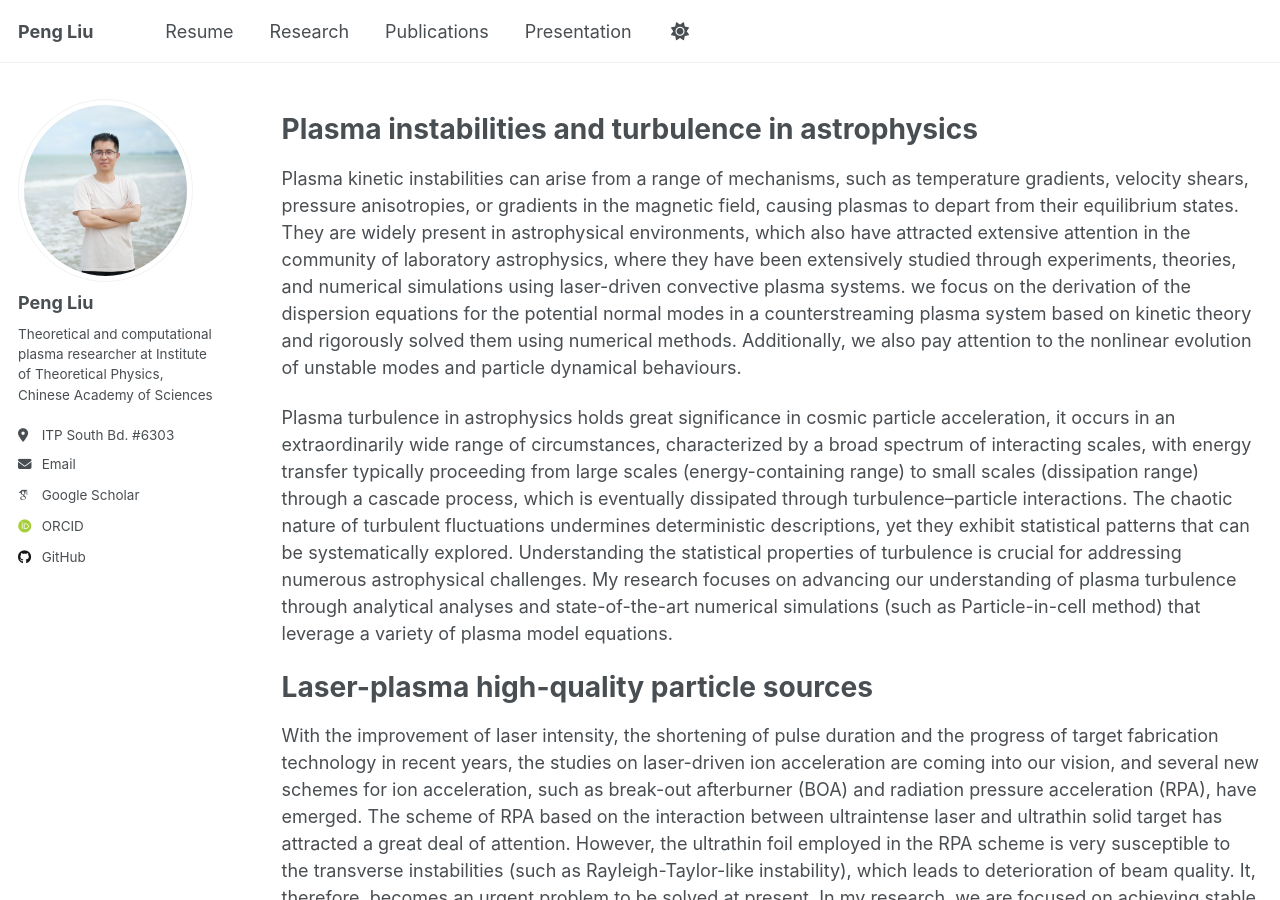
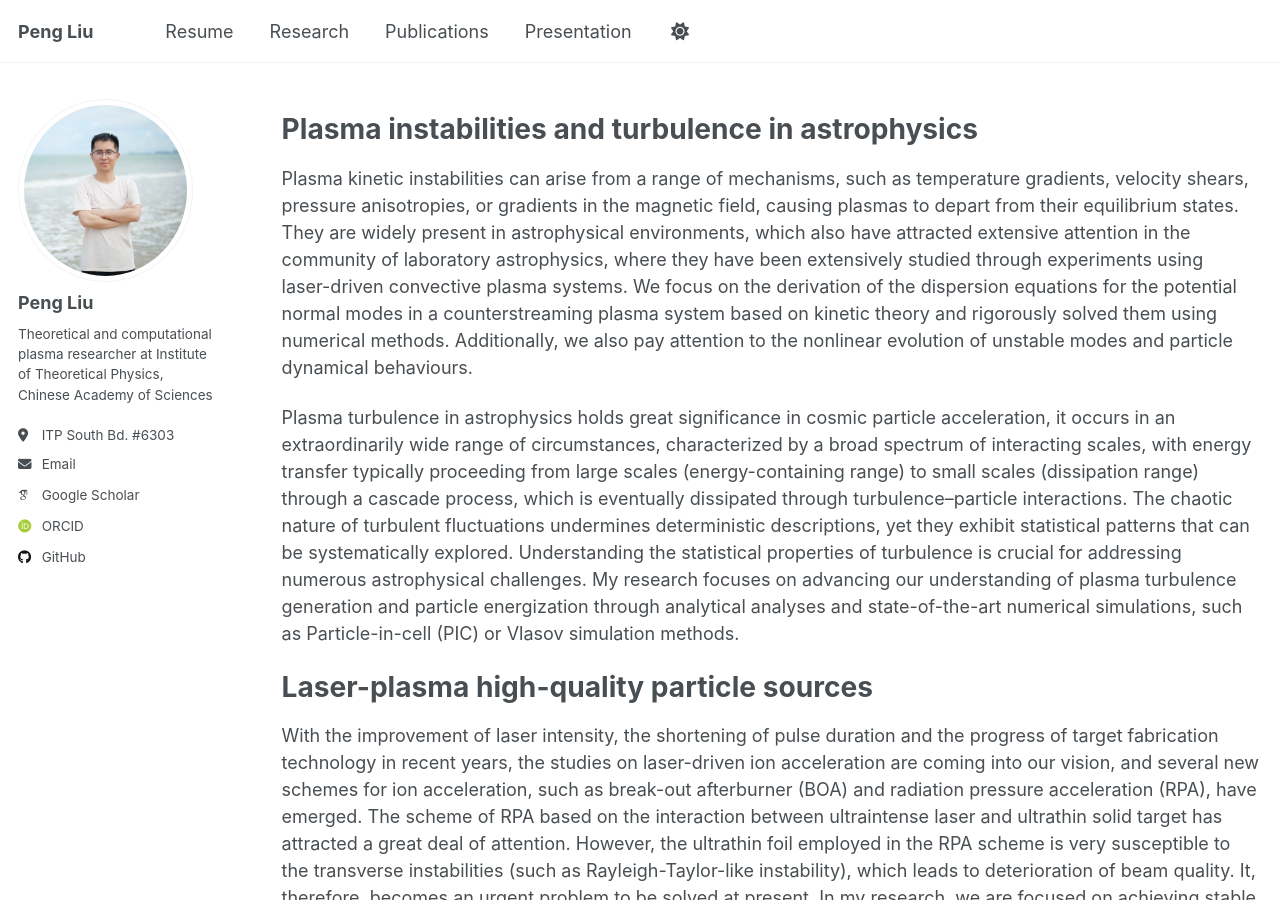
Before and after one commit to pliulfcuigithub/pliulfcuigithub.github.io, a Jekyll site: the page built from _pages/research.md, in a window 1280 px wide and 900 px high. Built offline with Jekyll 4.4.1, drawn with Linux system fonts in a browser that asks for light colours; some web fonts are replaced.

Commit message:
Update research.md

```diff
--- a/_pages/research.md
+++ b/_pages/research.md
@@ -8,10 +8,10 @@ author_profile: true
 
 Plasma instabilities and turbulence in astrophysics
 ===========
-Plasma kinetic instabilities can arise from a range of mechanisms, such as temperature gradients, velocity shears, pressure anisotropies, or gradients in the magnetic field, causing plasmas to depart from their equilibrium states. They are widely present in astrophysical environments, which also have attracted extensive attention in the community of labo­ratory astrophysics, where they have been extensively studied through experiments, theories, and numerical simulations using laser-­driven convective plasma systems. we focus on the derivation of the dispersion equations for the potential normal modes in a counter­streaming plasma system based on kinetic theory and rigorously solved them using numerical methods. Additionally, we also pay attention to the nonlinear evolution of unstable modes and particle dynamical behaviours.
+Plasma kinetic instabilities can arise from a range of mechanisms, such as temperature gradients, velocity shears, pressure anisotropies, or gradients in the magnetic field, causing plasmas to depart from their equilibrium states. They are widely present in astrophysical environments, which also have attracted extensive attention in the community of labo­ratory astrophysics, where they have been extensively studied through experiments using laser-­driven convective plasma systems. We focus on the derivation of the dispersion equations for the potential normal modes in a counter­streaming plasma system based on kinetic theory and rigorously solved them using numerical methods. Additionally, we also pay attention to the nonlinear evolution of unstable modes and particle dynamical behaviours.
 
 Plasma turbulence in astrophysics holds great significance in cosmic particle acceleration, it occurs in an extraordinarily wide range of circumstances, characterized by a broad spectrum of interacting scales, with energy transfer typically proceeding from large scales (energy-containing range) to small scales (dissipation range) through a cascade process, which is
-eventually dissipated through turbulence–particle interactions. The chaotic nature of turbulent fluctuations undermines deterministic descriptions, yet they exhibit statistical patterns that can be systematically explored. Understanding the statistical properties of turbulence is crucial for addressing numerous astrophysical challenges. My research focuses on advancing our understanding of plasma turbulence through analytical analyses and state-of-the-art  numerical simulations (such as Particle-in-cell method) that leverage a variety of plasma model equations.
+eventually dissipated through turbulence–particle interactions. The chaotic nature of turbulent fluctuations undermines deterministic descriptions, yet they exhibit statistical patterns that can be systematically explored. Understanding the statistical properties of turbulence is crucial for addressing numerous astrophysical challenges. My research focuses on advancing our understanding of plasma turbulence generation and particle energization through analytical analyses and state-of-the-art  numerical simulations, such as Particle-in-cell (PIC) or Vlasov simulation methods.
 
 Laser-plasma high-quality particle sources
 ==========
```
